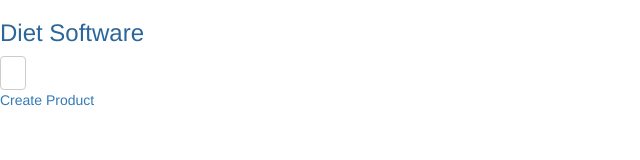
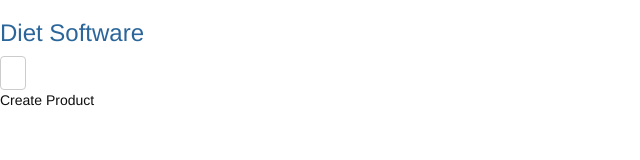
Before and after one commit to acabra85/diet_software, a plain HTML site: page src/index.html in a window 1280 px wide. Shown: the full height of the page, 0-640 px from the left. Drawn offline with Linux system fonts and the light colour scheme.

Commit message:
B002 providing black color for link to create product

```diff
--- a/src/index.html
+++ b/src/index.html
@@ -10,6 +10,6 @@
 	<body>
 		<h3><p style="color: #2b669a">Diet Software</p></h3>
 		<input type="button" class="btn btn-default" onclick="alert('Hello')" />
-		<p><a href="product/product.html">Create Product</a></p>
+		<p><a style="color: #0f0f0f" href="product/product.html">Create Product</a></p>
 	</body>
 </html>
```
